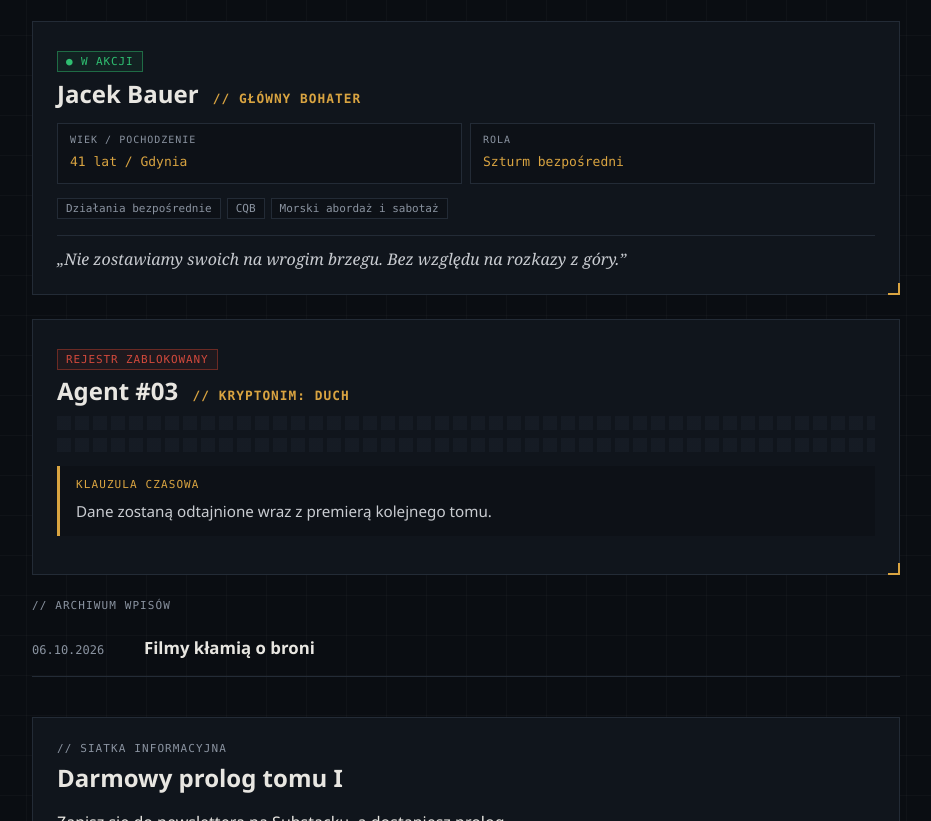
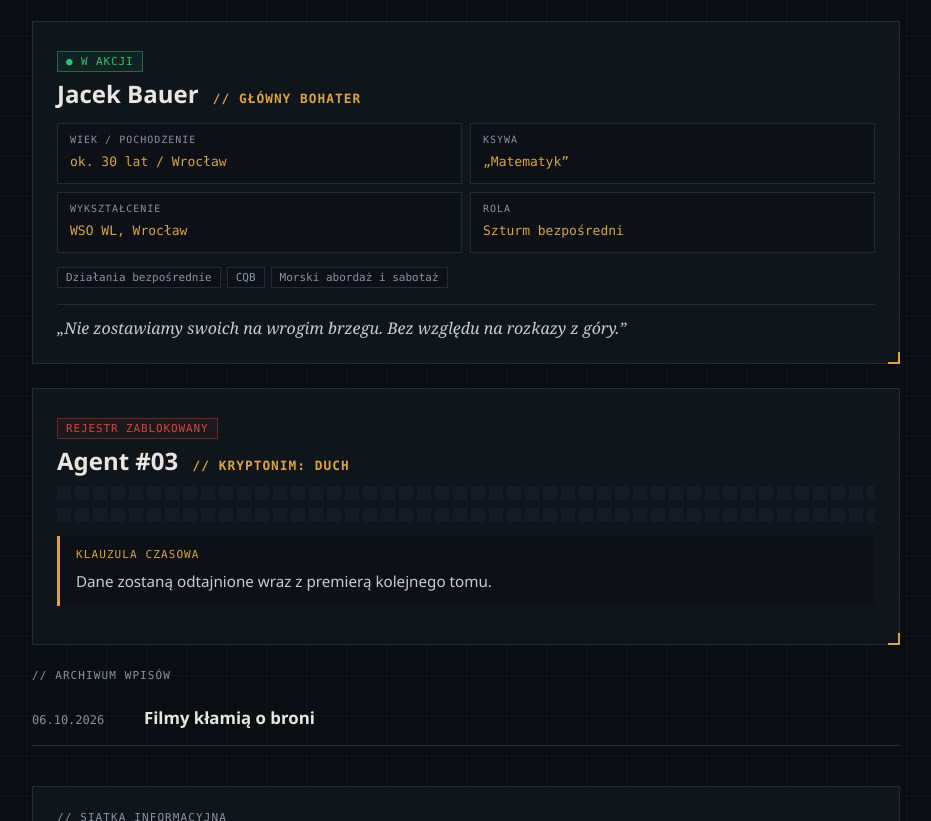
Before and after one commit to pkdariusz/pkdariusz.github.io, a plain HTML site: page index.html in a window 1280 px wide. Shown: the part 1005-1826 px from the top of the page, without its empty margins (174-1105 px from the left). Drawn offline with Linux system fonts and the light colour scheme.

Commit message:
Fix Jacek Bauer dossier details
Co-Authored-By: Claude Sonnet 5.5 <noreply@anthropic.com>

```diff
--- a/index.html
+++ b/index.html
@@ -48,7 +48,9 @@
 <span class="tag green">● W akcji</span>
 <h2>Jacek Bauer <span class="sub">// GŁÓWNY BOHATER</span></h2>
 <div class="grid2">
-<div class="cell"><p class="label">Wiek / pochodzenie</p><strong>41 lat / Gdynia</strong></div>
+<div class="cell"><p class="label">Wiek / pochodzenie</p><strong>ok. 30 lat / Wrocław</strong></div>
+<div class="cell"><p class="label">Ksywa</p><strong>„Matematyk”</strong></div>
+<div class="cell"><p class="label">Wykształcenie</p><strong>WSO WL, Wrocław</strong></div>
 <div class="cell"><p class="label">Rola</p><strong>Szturm bezpośredni</strong></div>
 </div>
 <div class="chips"><span>Działania bezpośrednie</span><span>CQB</span><span>Morski abordaż i sabotaż</span></div>
```
